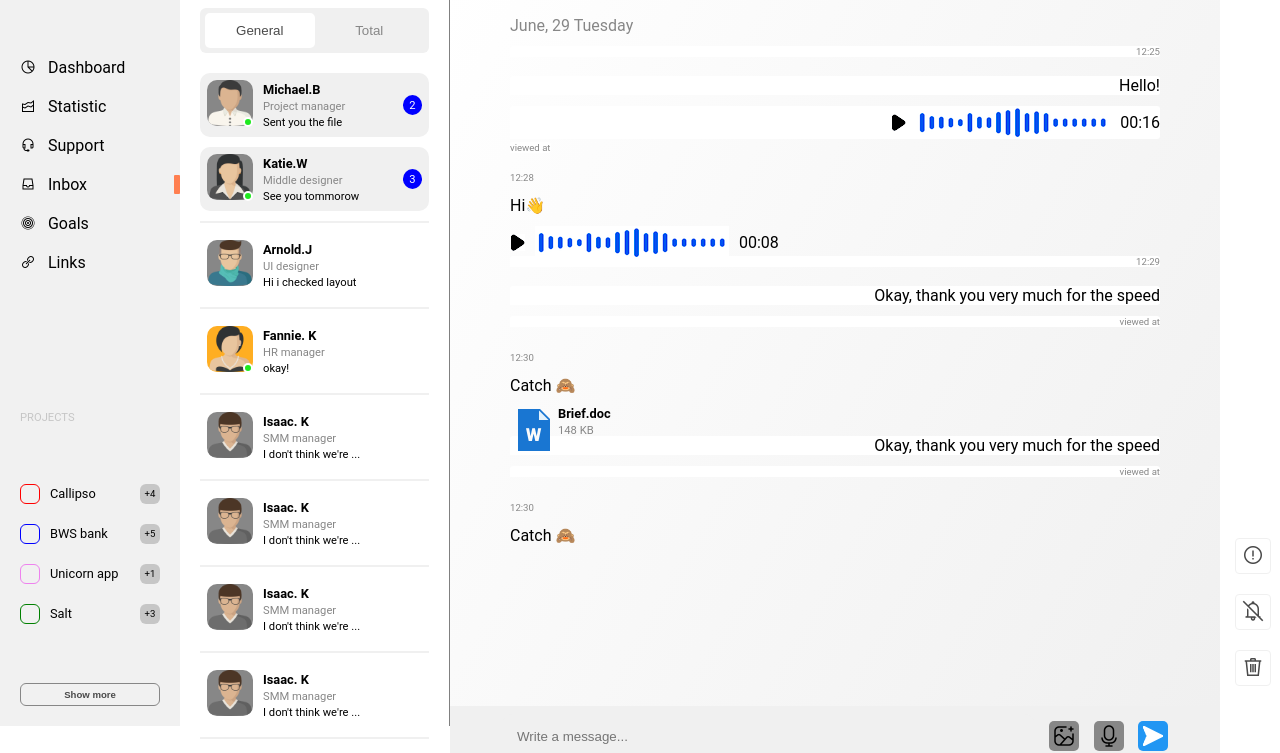
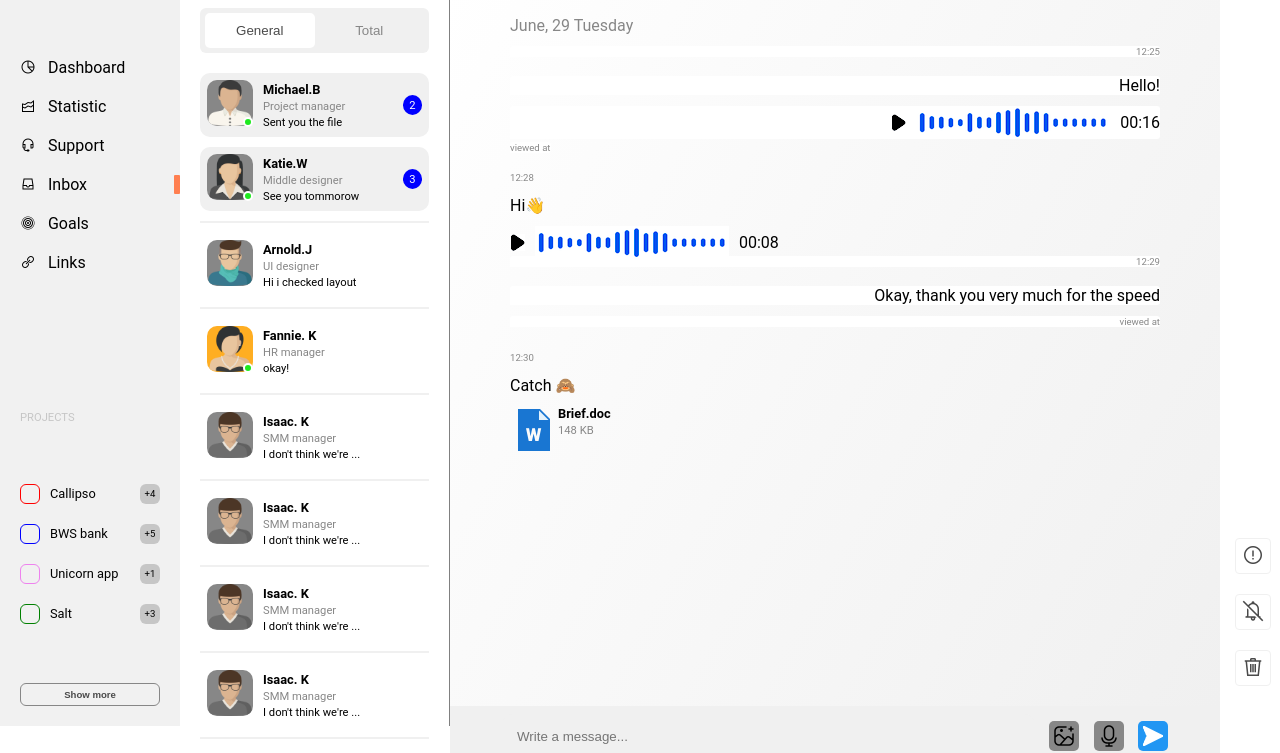
Before and after one commit to VladYanch/Project_FE_Chat, a plain HTML site: page index.html in a window 1280 px wide. Shown: the part 74-827 px from the top of the page. Drawn offline with nearby package versions, Linux system fonts and the light colour scheme.

Commit message:
del catch

```diff
--- a/index.html
+++ b/index.html
@@ -391,18 +391,6 @@
                             </div>
                         </div>
                     </li>
-                    <li class="messages__item">
-                        <div class="messages__text messages__item--right">Okay, thank you very much for the speed</div>
-                    </li>
-                    <li class="messages__item">
-                        <div class="messages__text messages__item--right messages__item--small">viewed at</div>
-                    </li>
-                    <li class="messages__item">
-                        <time class="messages__text messages__item--small">12:30</time>
-                    </li>
-                    <li class="messages__item">
-                        <div class="messages__text">Catch 🙈</div>
-                    </li>
                 </ul>
             </section>
 
```
